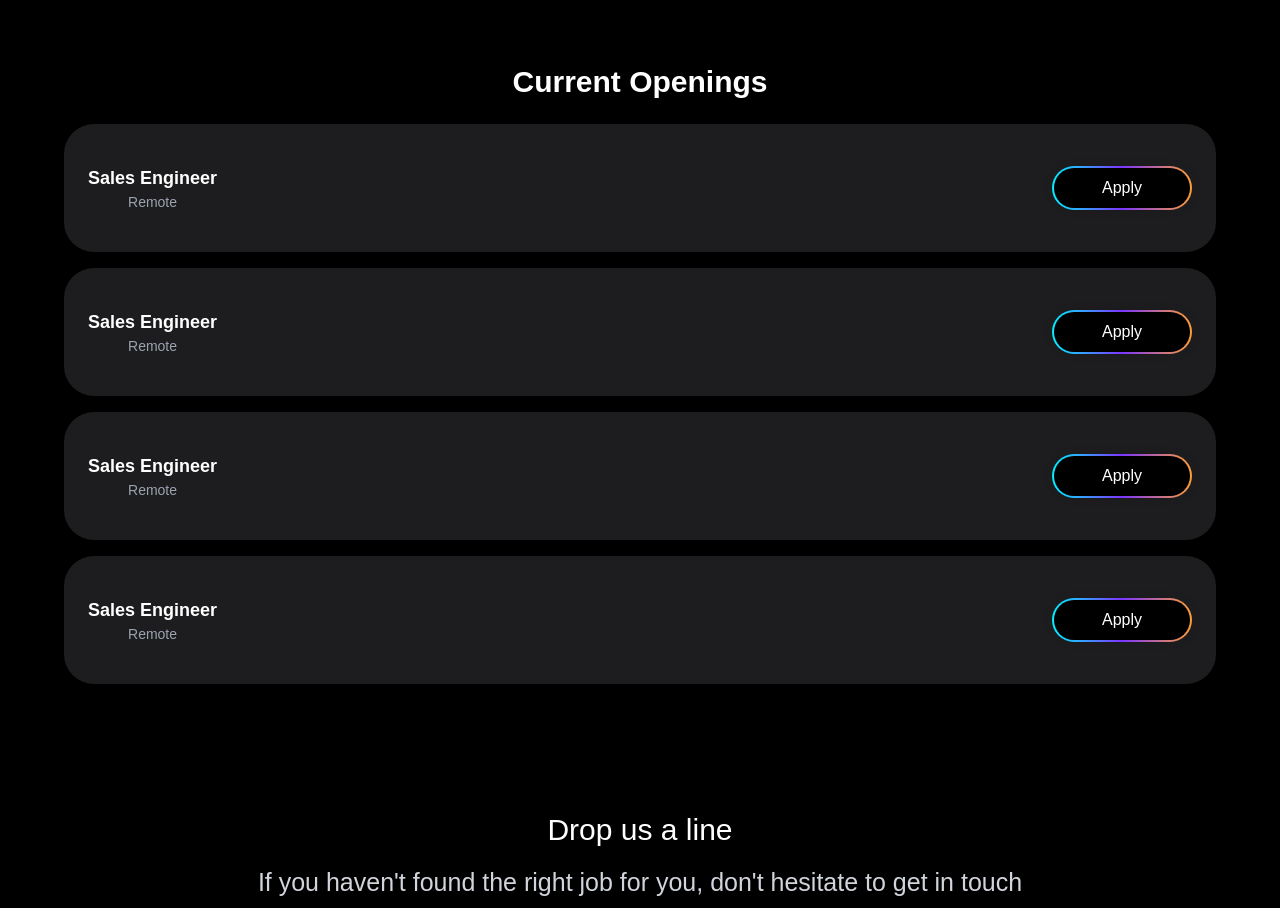
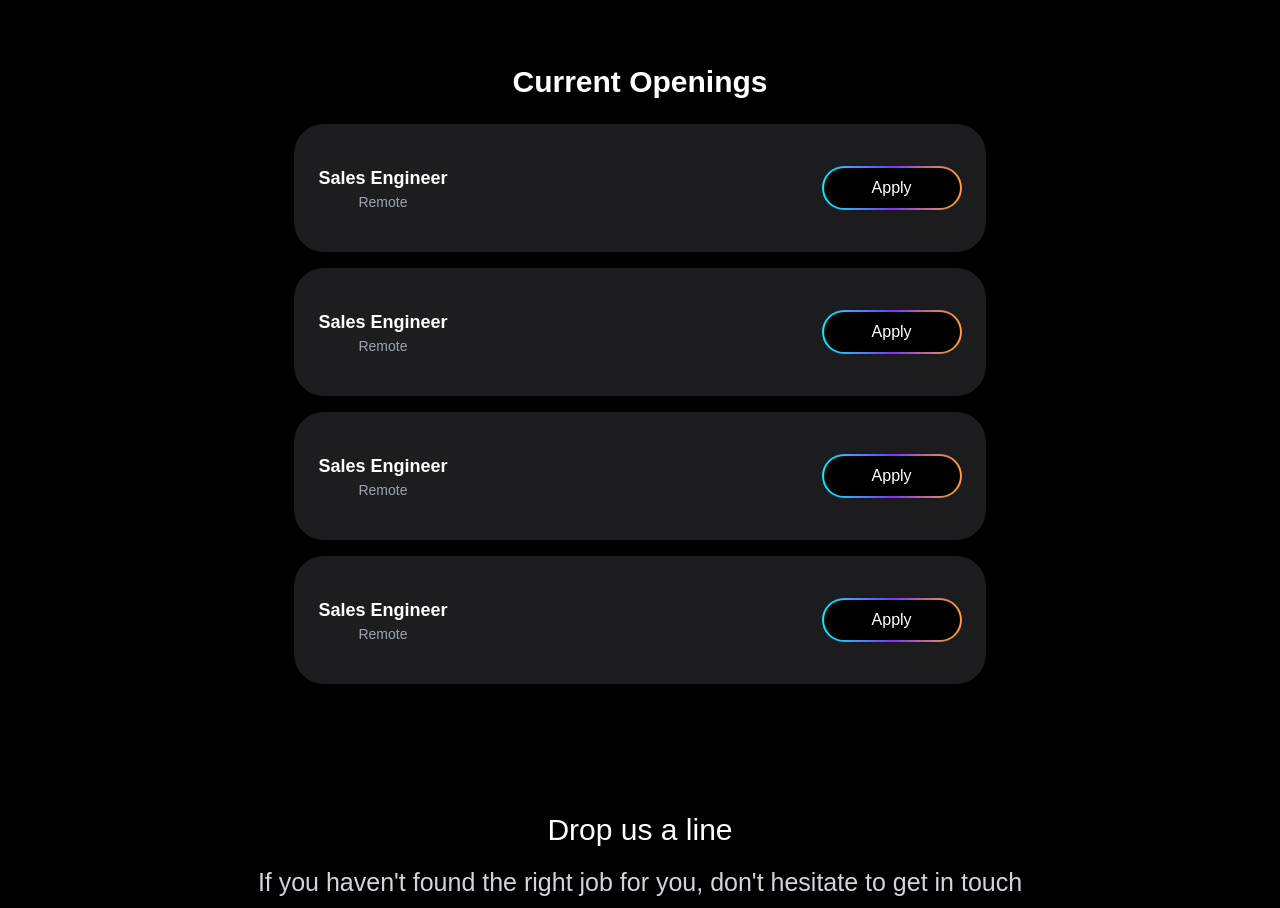
Before and after one commit to shahbazasghar1038/unireal, a React (Vite) app: page /career in a window 1280 px wide. Shown: the part 940-1848 px from the top of the page. Built offline with nearby package versions, Linux system fonts and the light colour scheme; a web font is replaced by a local one.

Commit message:
career css fix

```diff
--- a/src/index.css
+++ b/src/index.css
@@ -280,9 +280,6 @@ body {
   .slide.active {
     flex: 2; /* Reduce the expansion size */
   }
-  .custom-job-card-property{
-    max-width: 100%;
-  }
 }
 
 /* ---------- Mobile View (Keep the same behavior for small screens) ---------- */
```
